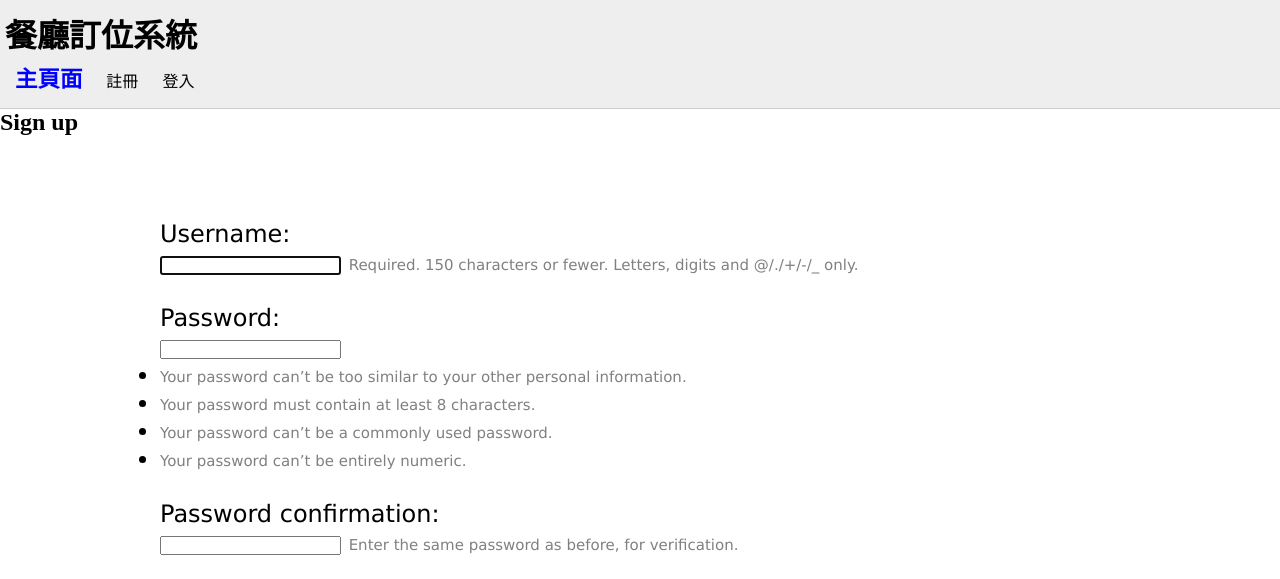
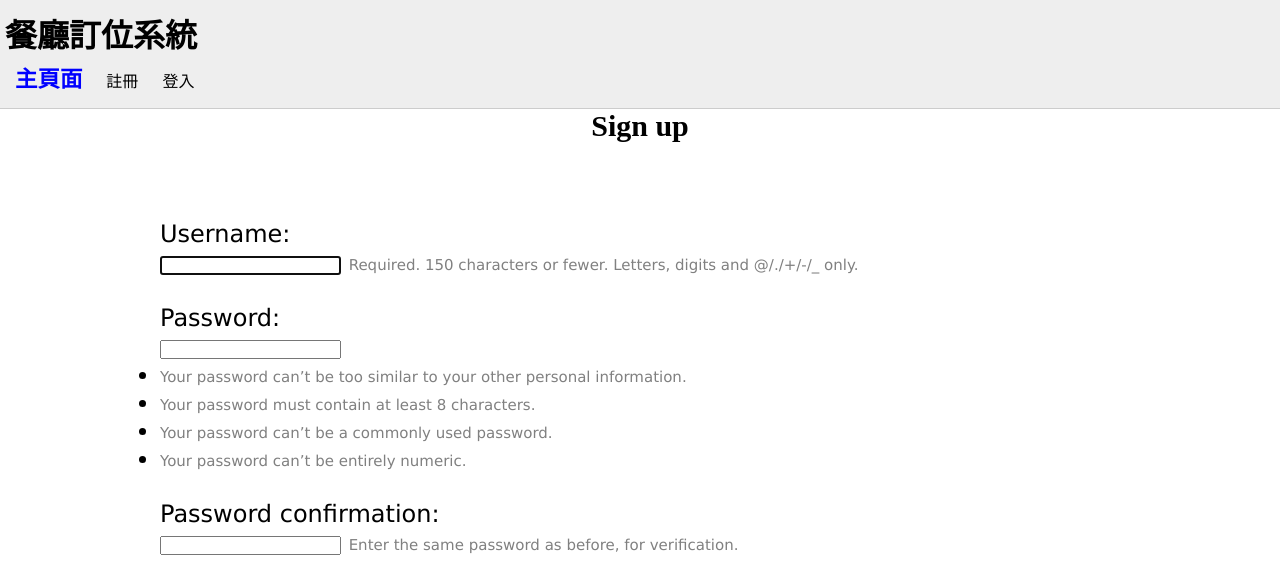
Before and after one commit to Andychen3558/CNL_final, a Django app: page /sign/register/ in a window 1280 px wide. Shown: the top 579 px of the page. Run offline with Django 3.2, Linux system fonts and the light colour scheme.

Commit message:
move title to center

```diff
--- a/static/css/sign.css
+++ b/static/css/sign.css
@@ -10,8 +10,13 @@ button {
 	transform: translate(10%);
 	cursor: pointer;
 }
+
+h2 {
+	text-align: center;
+	font-size:30px;
+}
+
 form {
-
 /* set width in form, not fieldset (still takes up more room w/ fieldset width */
 	font:100% verdana,arial,sans-serif;
 	font-size:24px;
```
Also changed, not shown: db.sqlite3.
